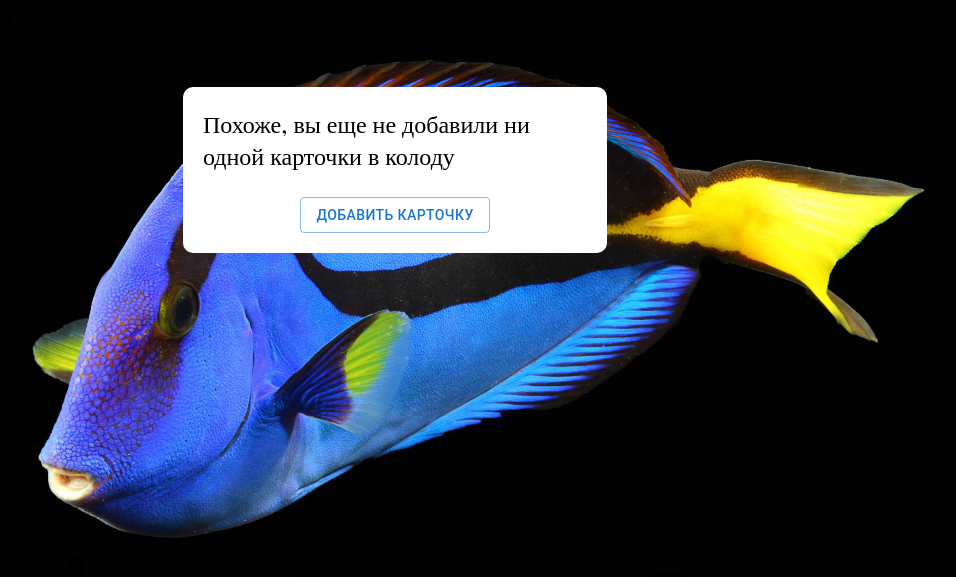
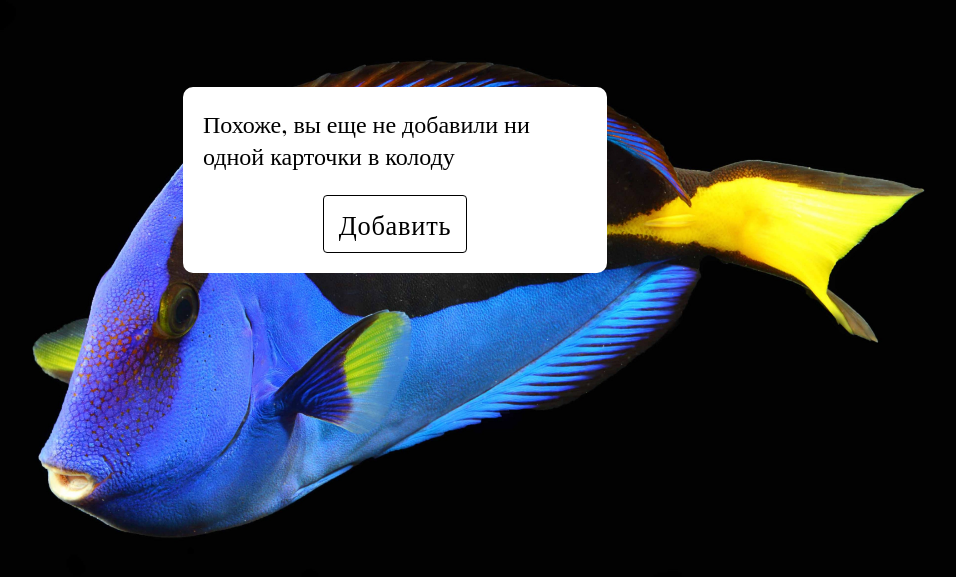
Before and after one commit to Xaba73/remember_me, a React (Create React App) app: page /words in a window 1280 px wide. Shown: the part 137-714 px from the top of the page, without its empty margins (245-1201 px from the left). Built offline with nearby package versions, Linux system fonts and the light colour scheme; no server answers.

Commit message:
feat: чуть добавил стили

```diff
--- /dev/null
+++ b/src/components/UI/muiCss.js
@@ -0,0 +1,7 @@
+export const buttonAddNewCardWordsPage = {
+  borderColor: 'black',
+  fontFamily: 'Playfair Display, serif',
+  color: 'black',
+  fontSize: '1.1em',
+  textTransform: 'none',
+};
--- a/src/pages/EditingDeck/EditingDeck.js
+++ b/src/pages/EditingDeck/EditingDeck.js
@@ -1,5 +1,5 @@
 import React from 'react';
-import { useState, useEffect, Fragment } from 'react';
+import { useState, useEffect } from 'react';
 import { Link } from 'react-router-dom';
 import NewCardForm from '../../components/NewCardForm/NewCardForm';
 import CardWordItems from '../../components/CardWordItems/CardWordItems';
@@ -58,7 +58,14 @@ const EditingDeck = () => {
         onIsEditingCardActive={setIsEditingCardActive}
         onGetDateForEditionModal={getDateForEditionModal}
       />
-      <button onClick={openNewCardModalHandler}> Add new card</button>
+      <div className={styles.button__wrapper}>
+        <button
+          className={styles.button__add_new_card}
+          onClick={openNewCardModalHandler}
+        >
+          Добавить
+        </button>
+      </div>
       <Modal
         active={isAddingNewCardActive}
         setActive={setIsAddingNewCardActive}
--- a/src/pages/EditingDeck/EditingDeck.module.css
+++ b/src/pages/EditingDeck/EditingDeck.module.css
@@ -3,3 +3,24 @@
   background-color: #74ebd5;
   background-image: linear-gradient(328deg, #74ebd5 0%, #9face6 100%);
 }
+
+.button__wrapper {
+  margin-left: auto;
+  margin-right: auto;
+  display: flex;
+  justify-content: center;
+}
+
+.button__add_new_card {
+  width: 56%;
+  background-color: transparent;
+  border: 2px dashed #7d7878;
+  padding: 5px;
+  color: #7d7878;
+  border-radius: 10px;
+  transition: 0.4s;
+}
+.button__add_new_card:hover {
+  border: 2px solid #000;
+  color: #000;
+}
--- a/src/pages/Words/Words.js
+++ b/src/pages/Words/Words.js
@@ -4,6 +4,7 @@ import styles from './Words.module.css';
 import { Link } from 'react-router-dom';
 import { useSelector } from 'react-redux';
 import Button from '@mui/material/Button';
+import { buttonAddNewCardWordsPage } from '../../components/UI/muiCss';
 
 const Words = () => {
   const words = useSelector((state) => state.deckControl.basicWords);
@@ -16,8 +17,8 @@ const Words = () => {
             Похоже, вы еще не добавили ни одной карточки в колоду
           </p>
           <Link to='/editing' className={styles.error__link}>
-            <Button variant='outlined' className={styles.error__linkButton}>
-              Добавить карточку
+            <Button variant='outlined' sx={buttonAddNewCardWordsPage}>
+              Добавить
             </Button>
           </Link>
         </div>
--- a/src/pages/Words/Words.module.css
+++ b/src/pages/Words/Words.module.css
@@ -29,9 +29,3 @@
   font-size: 1.5em;
   font-family: 'Playfair Display', serif;
 }
-.error__linkButton {
-  font-family: 'Playfair Display', serif;
-  color: black;
-  font-size: 1.1em;
-  border-color: black;
-}
```
